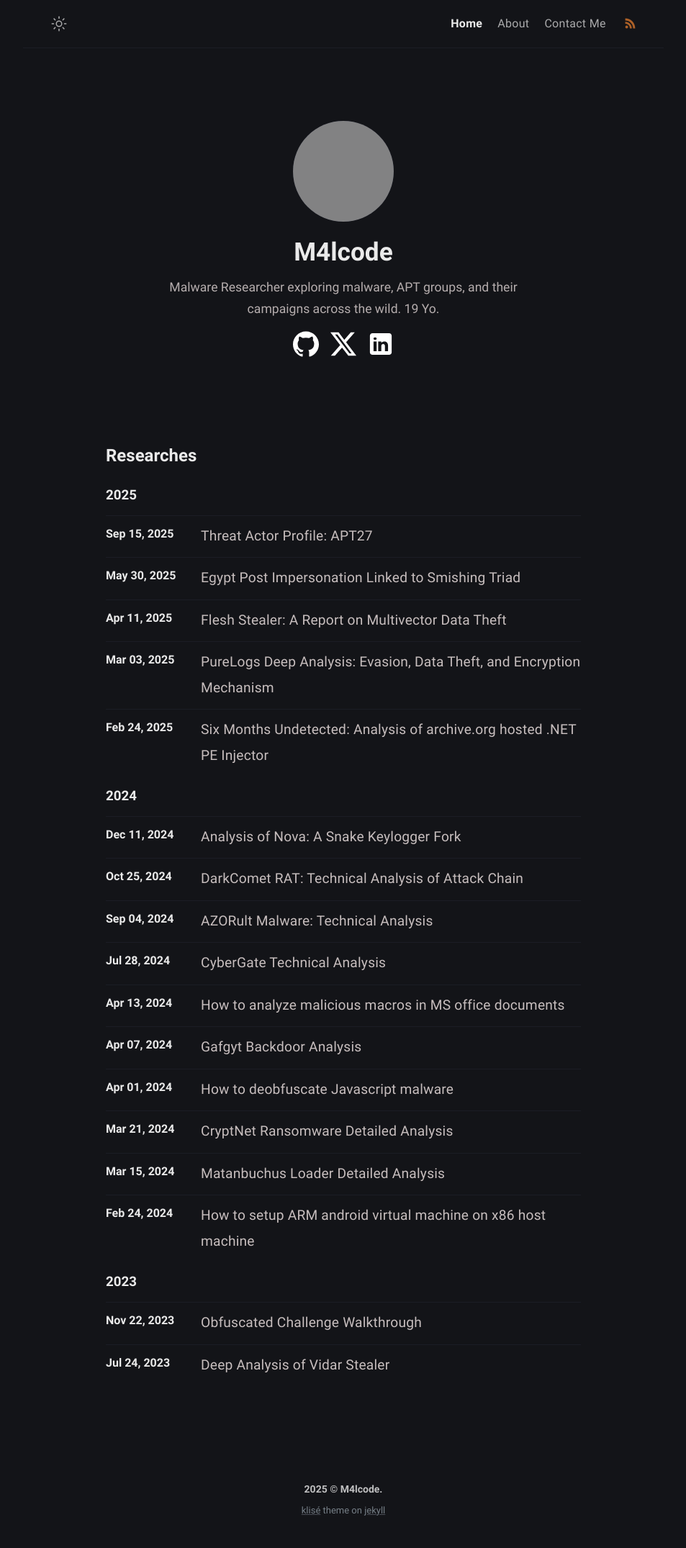
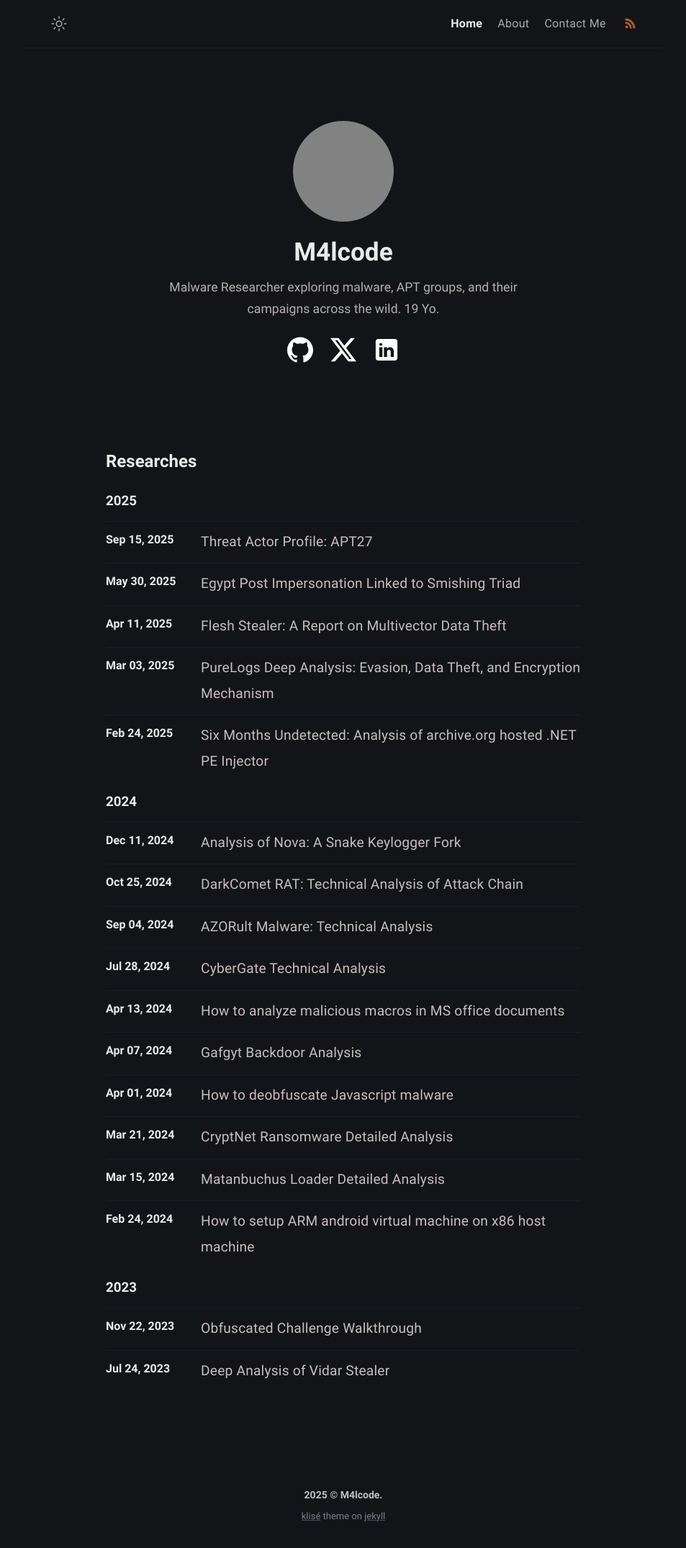
Before and after one commit to M4lcode/m4lcode.github.io, a Jekyll site: the page built from index.md, in a window 1280 px wide. Shown: the whole page at 72% size, without its empty margins (163-1116 px from the left). Built offline with Jekyll 4.4.1, drawn with Linux system fonts in a browser that asks for light colours; grey boxes are pictures that could not be loaded.

Commit message:
Update _layout.scss

```diff
--- a/_sass/klise/_layout.scss
+++ b/_sass/klise/_layout.scss
@@ -216,10 +216,10 @@
   }
 }
 .author-social {
-  margin-top: 1rem;
+  margin-top: 1.5rem;
   display: flex;
   justify-content: center;  // centers all icons
-  gap: 1rem;                // space between icons
+  gap: 1.5rem;                // space between icons
 
   a img {
     width: 36px;   // adjust as needed
```
